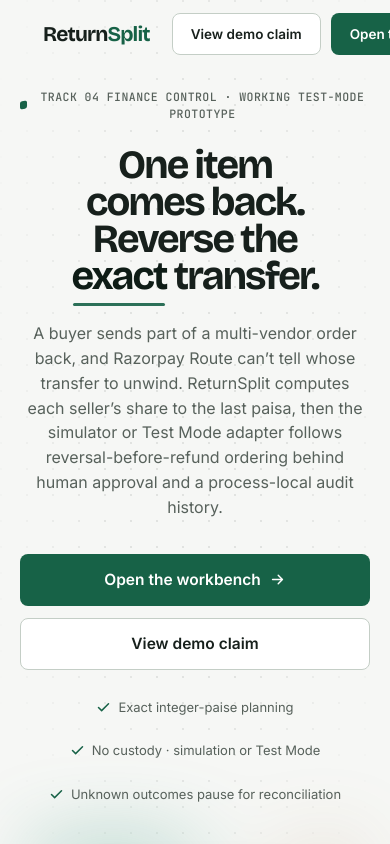
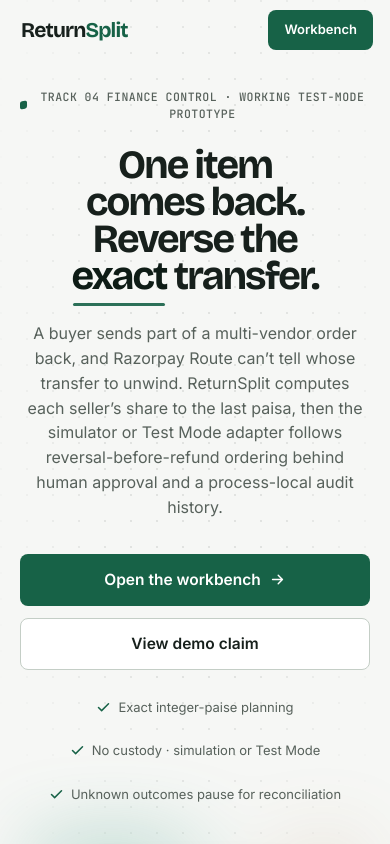
Before and after one commit to codebanditssss/ReturnSplit-Razorpay-Buildathon, a Next.js app: page / in a window 390 px wide. Shown: the top 844 px of the page. Built offline with nearby package versions, Linux system fonts and the light colour scheme.

Commit message:
fix: repair mobile landing header

```diff
--- a/src/components/landing/landing.css
+++ b/src/components/landing/landing.css
@@ -136,6 +136,7 @@
 .lp-nav-links a:hover { color: var(--lp-text); }
 .lp-nav-cta { display: flex; align-items: center; gap: 10px; flex: none; }
 .lp-nav-cta .lp-btn { height: 42px; font-size: 13.5px; padding: 0 18px; transition: height .38s ease, font-size .38s ease, padding .38s ease, background .16s ease, transform .16s ease; }
+.lp-nav-label-short { display: none; }
 .lp-word { transition: font-size .38s cubic-bezier(.34,1.2,.5,1); }
 
 /* ============ HERO ============ */
@@ -522,6 +523,13 @@
   .lp-footer-status span:nth-child(4) { border-top: 1px solid var(--lp-line-2); }
 }
 @media (max-width: 560px) {
+  .lp-nav { padding: 0 12px; }
+  .lp-nav-shell { gap: 12px; height: 60px; padding: 0 4px 0 8px; }
+  .lp-nav-cta { gap: 0; }
+  .lp-nav-cta .lp-btn-ghost { display: none; }
+  .lp-nav-cta .lp-btn { height: 40px; padding: 0 15px; font-size: 13px; }
+  .lp-nav-label-long { display: none; }
+  .lp-nav-label-short { display: inline; }
   .lp-wrap { padding: 0 20px; }
   .lp-hero { padding: 88px 0 30px; }
   .lp-flow-grid { grid-template-columns: 1fr; }
--- a/src/components/landing/landing.tsx
+++ b/src/components/landing/landing.tsx
@@ -308,7 +308,10 @@
           </div>
           <div className="lp-nav-cta">
             <Link className="lp-btn lp-btn-ghost" href="/claims/RET-260903-031">View demo claim</Link>
-            <Link className="lp-btn lp-btn-primary" href="/claims">Open the workbench</Link>
+            <Link className="lp-btn lp-btn-primary" href="/claims" aria-label="Open the workbench">
+              <span className="lp-nav-label-long">Open the workbench</span>
+              <span className="lp-nav-label-short" aria-hidden="true">Workbench</span>
+            </Link>
           </div>
         </div>
       </nav>
```
